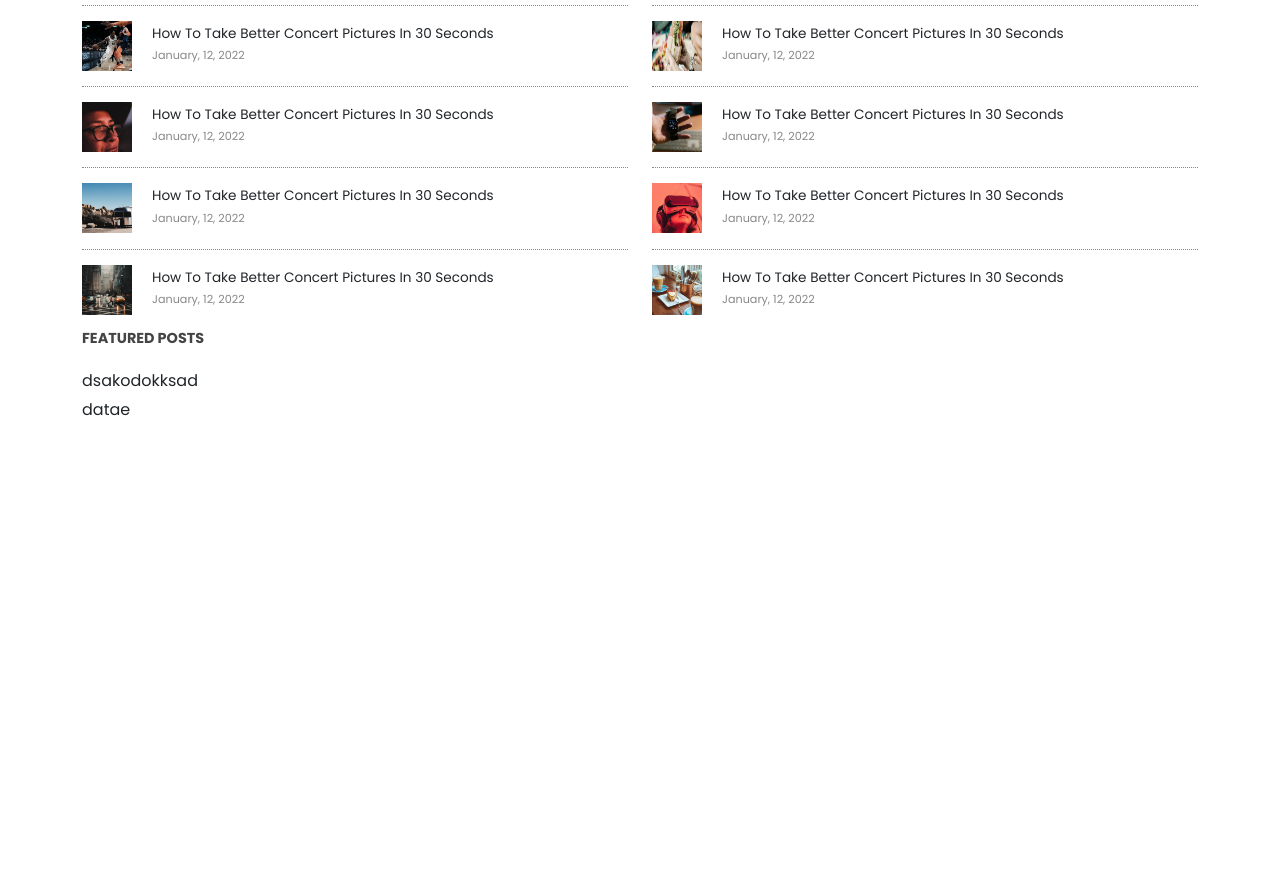
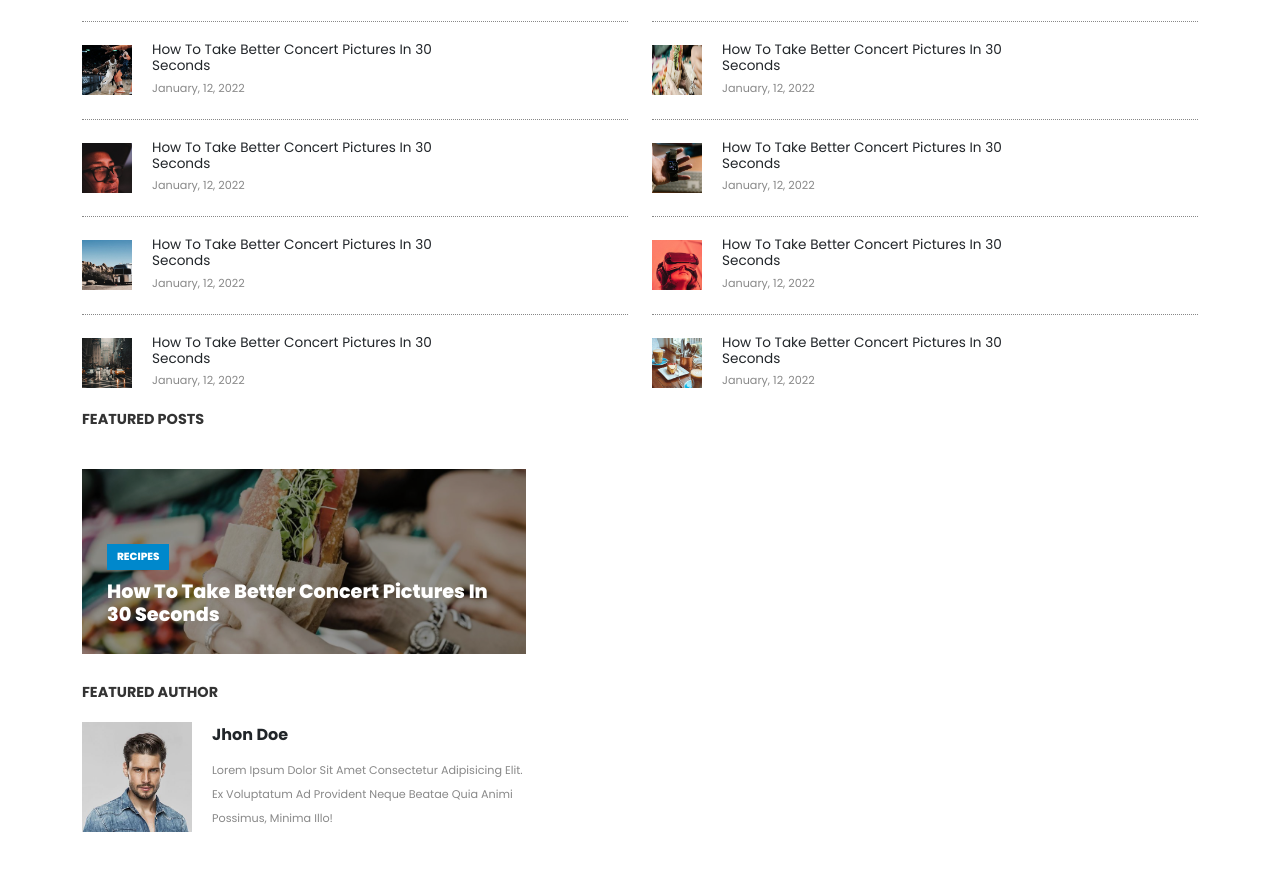
Before and after one commit to RiccardoLoPresti/proj-html-vuejs, a Vue app: page / in a window 1280 px wide. Shown: the part 1283-2154 px from the top of the page. Before the commit the page ends 1765 px from the top, so only its background shows below. Built offline with nearby package versions, Linux system fonts and the light colour scheme.

Commit message:
[add] AppInfo

```diff
--- a/src/components/AppInfo.vue
+++ b/src/components/AppInfo.vue
@@ -1,6 +1,12 @@
 <script>
+
+import CardsTextSmall from './CardsTextSmall.vue';
+
 export default {
     name:'AppInfo',
+    components:{
+        CardsTextSmall
+    },
     data(){
         return{
             populars:[
@@ -63,6 +69,7 @@ export default {
 </script>
 
 <template>
+
   <section>
     <div class="container h-100">
 
@@ -112,18 +119,39 @@ export default {
 
                 <h3 class="m-0">featured posts</h3>
 
-                <div class="posts">
-                        <div class="box-img">
-                            <img src="" alt="">
+                <div class="box-card">
+
+                    <CardsTextSmall/>
+
+                </div>
+
+                <div class="post-wrapper">
+
+                    <h3 class="mb-1">featured Author</h3>
+
+                    <div class="posts d-flex">
+
+                        <div class="box-img d-flex align-items-center">
+                            <img id="avatar" src="../assets/images/avatar.jpg" alt="avatar.jpg">
                         </div>
-                        <h6>dsakodokksad</h6>
-                        <span>datae</span>
+
+                        <div class="text">
+                            <h6 id="author">jhon doe</h6>
+                            <span>
+                                Lorem ipsum dolor sit amet consectetur adipisicing elit. Ex voluptatum ad provident neque beatae quia animi possimus, minima illo!
+                            </span>
+                        </div>
+
                     </div>
+
+                </div>
+
             </div>
         </div>
 
     </div>
   </section>
+
 </template>
 
 <style lang="scss" scoped>
@@ -133,7 +161,7 @@ export default {
     margin-top:50px;
     margin-bottom:60px;
     h3{
-        color: $text-4444-dark-grey-color;
+        color: $text-3333-dark-grey-color;
         text-transform: uppercase;
         font-weight: 700;
         font-size: .9rem;
@@ -151,22 +179,35 @@ export default {
                 margin-right: 10px;
             }
             .text{
+                max-width: 335px;
                 padding: 10px 10px;
                 h6, span{
                     text-transform: capitalize;
                 }
                 h6{
                     font-size: .85rem;
-
                 }
                 span{
                     font-size: .7rem;
                     color:$text-dark-grey-color ;
                 }
             }
+            #avatar{
+                min-width: 110px;
+                height: 110px;
+            }
+            #author{
+                text-transform: capitalize;
+                font-size: 1rem;
+                padding-bottom: 5px;
+                font-weight: 700;
+            }
         }
+    }
+    .box-card{
+        margin-top: 40px;
+        margin-bottom: 30px;
     }
 }
 
-
 </style>
--- /dev/null
+++ b/src/components/CardsTextSmall.vue
@@ -0,0 +1,89 @@
+<script>
+export default {
+    name:'CardsText',
+    data(){
+        return{
+            items:[
+                {
+                    cat:'recipes',
+                    text:'how to take better concert pictures in 30 seconds',
+                    img:'../src/assets/images/blog-66.jpg',
+                    description:'Lorem ipsum dolor sit amet consectetur adipisicing elit. Cumque inventore provident velit blanditiis exercitationem nisi fugit! Rem eaque atque numquam minima ut adipisci tempore debitis vero non, obcaecati nobis odit?'
+                },
+            ]
+        }
+    }
+}
+</script>
+
+<template>
+    <div v-for="item in items" :key="item" class="custom-card ">
+        <div class="box">
+
+            <img :src="item.img" alt="">
+
+            <div class="text">
+                <span>{{item.cat}}</span>
+                <h3>{{item.text}}</h3>
+                <div class="overlay">
+                    <p>{{item.description}}</p>
+                </div>
+
+            </div>
+        </div>
+    </div>
+</template>
+
+<style lang="scss" scoped>
+@use '../styles/partials/vars' as *;
+
+.custom-card{
+    max-width: 450px;
+    height: 185px;
+    min-height: 185px;
+    position: relative;
+    color: $white-color;
+    .box{
+        min-height: 185px;
+    }
+    img{
+        filter:brightness(.6);
+        height: 185px;
+        object-fit: cover;
+    }
+    .text{
+        position: absolute;
+        left: 0px;
+        bottom: 0px;
+        padding-bottom: 20px;
+        padding-right: 25px;
+        padding-left: 25px;
+        span{
+            display: inline-block;
+            background: $bg-main-color;
+            text-transform: uppercase;
+            font-weight: 800;
+            font-size: .65rem;
+            margin-bottom: 10px;
+            padding: 5px 10px;
+        }
+        h3{
+            font-size: 1.2rem;
+            font-weight: 800;
+            text-transform: capitalize;
+        }
+        .overlay{
+            display: none;
+            font-size: .8rem;
+            color: $text-grey-color;
+            font-weight: 600;
+            height: 50px;
+            overflow: auto;
+        }
+    }
+    .box:hover .overlay{
+        display: block;
+    }
+}
+
+</style>
```
